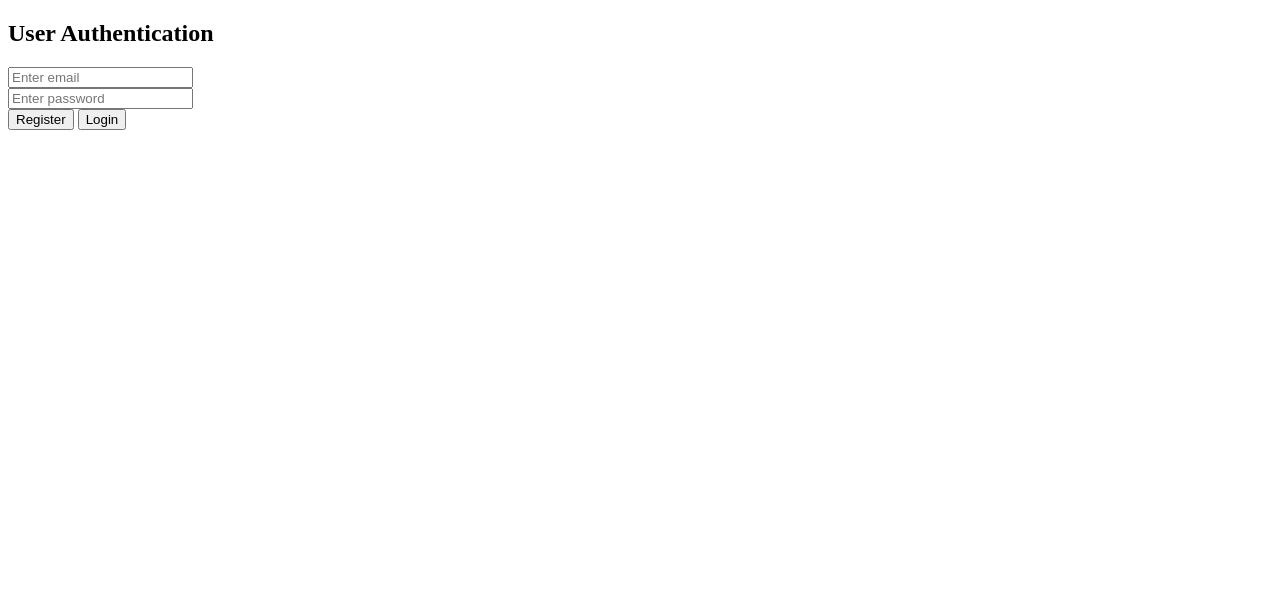
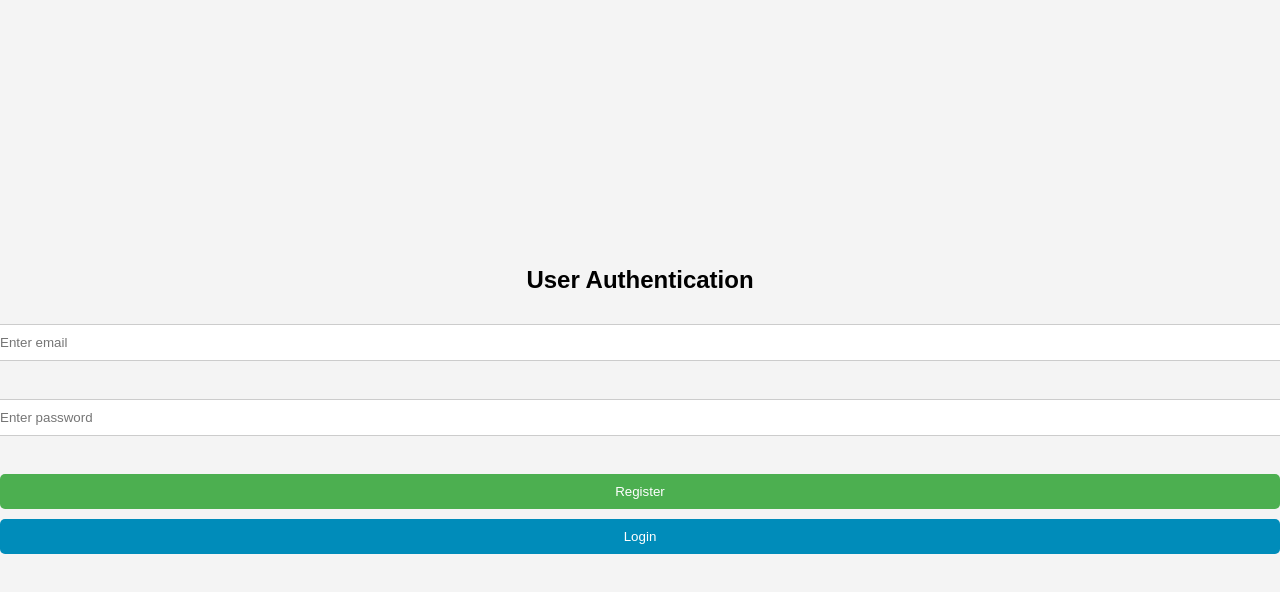
Before and after one commit to AtharvaJ1010/Lab5CC, a plain HTML site: page index.html in a window 1280 px wide. Drawn offline with Linux system fonts and the light colour scheme.

Commit message:
Update index.html

```diff
--- a/index.html
+++ b/index.html
@@ -4,6 +4,65 @@
     <meta charset="UTF-8">
     <meta name="viewport" content="width=device-width, initial-scale=1.0">
     <title>Firebase Authentication</title>
+   <style>
+        body {
+            font-family: Arial, sans-serif;
+            display: flex;
+            flex-direction: column;
+            align-items: center;
+            justify-content: center;
+            height: 100vh;
+            background-color: #f4f4f4;
+            margin: 0;
+        }
+
+        .container {
+            background: white;
+            padding: 20px;
+            border-radius: 10px;
+            box-shadow: 0px 0px 10px rgba(0, 0, 0, 0.1);
+            text-align: center;
+            width: 300px;
+        }
+
+        input {
+            width: 100%;
+            padding: 10px;
+            margin: 10px 0;
+            border: 1px solid #ccc;
+            border-radius: 5px;
+        }
+
+        button {
+            width: 100%;
+            padding: 10px;
+            margin-top: 10px;
+            border: none;
+            border-radius: 5px;
+            cursor: pointer;
+        }
+
+        #registerBtn {
+            background-color: #4CAF50;
+            color: white;
+        }
+
+        #loginBtn {
+            background-color: #008CBA;
+            color: white;
+        }
+
+        #logoutBtn {
+            background-color: #f44336;
+            color: white;
+            display: none;
+        }
+
+        button:hover {
+            opacity: 0.8;
+        }
+    </style>
+
 </head>
 <body>
     <h2>User Authentication</h2>
```
